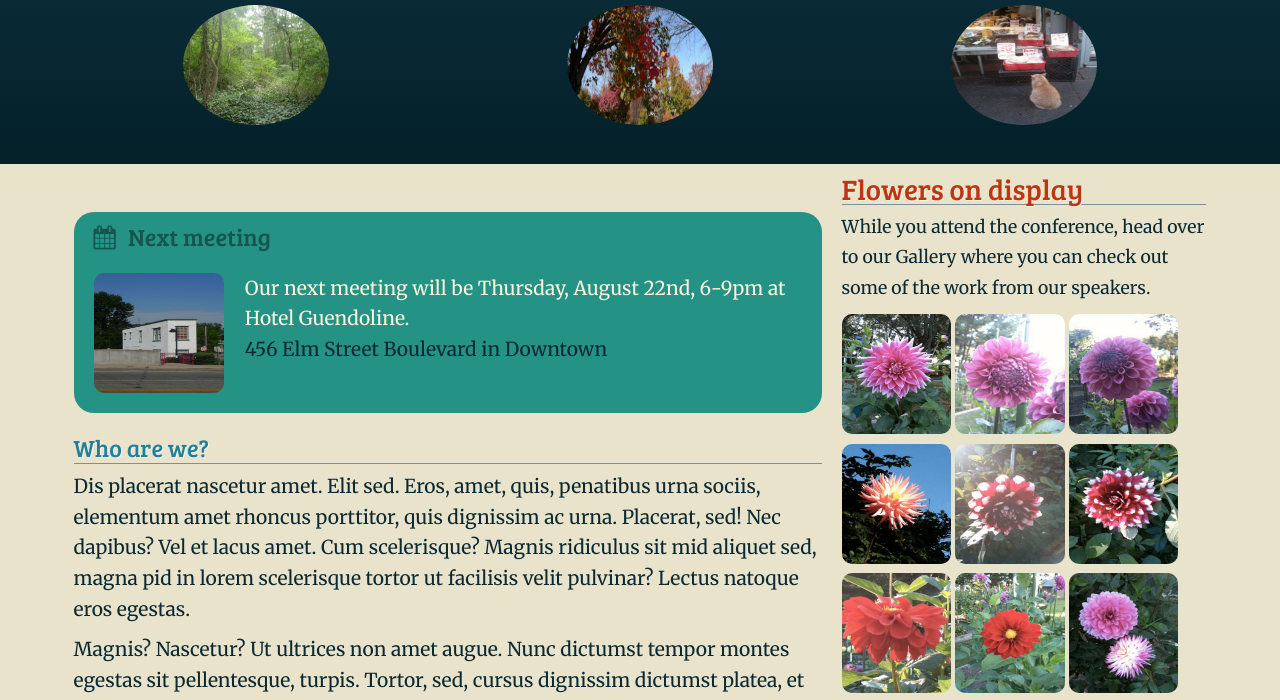
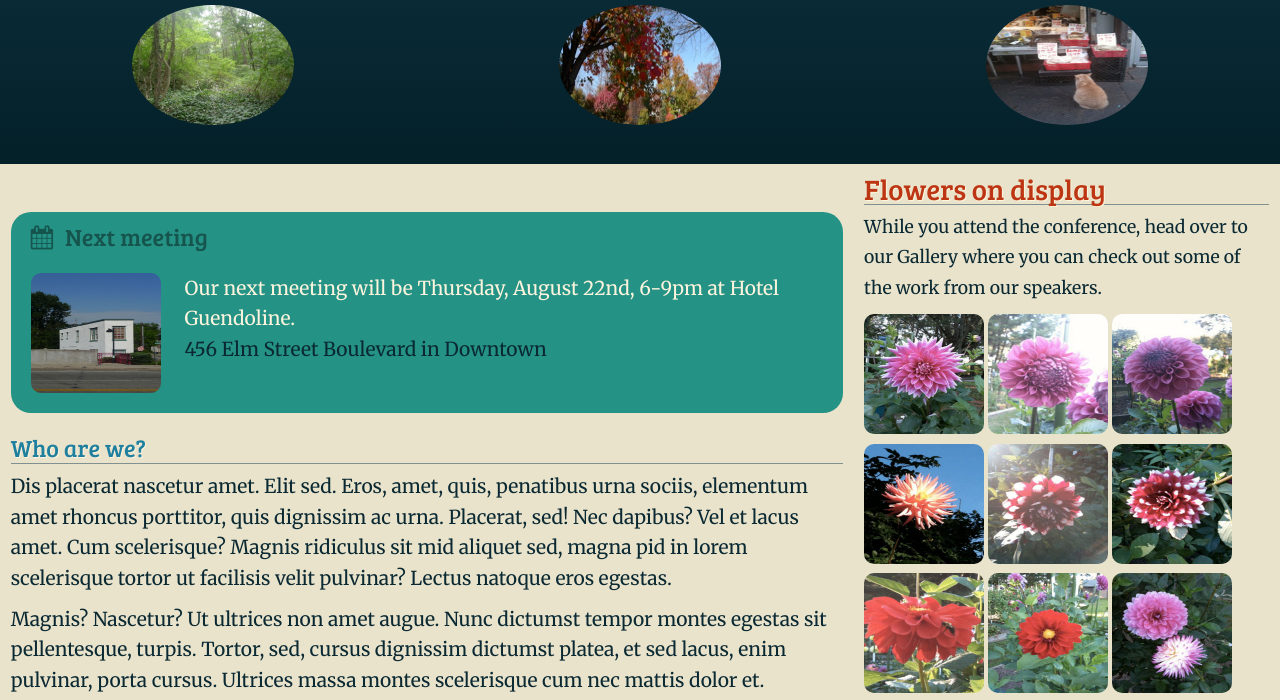
Before and after one commit to avigaildavid/naturalbeauty, a website: page index.html in a window 1280 px wide. Shown: the part 625-1325 px from the top of the page. Drawn offline with nearby package versions, Linux system fonts and the light colour scheme; files that its build step writes are made by us from their sources.

Commit message:
added mixins
started suzy 2.0 conversion and added typography mixins

```diff
--- a/assets/sass/_base.scss
+++ b/assets/sass/_base.scss
@@ -1,37 +1,44 @@
+
+// "base" partial
+
+
+
+
 @import url('http://fonts.googleapis.com/css?family=Bree+Serif|Merriweather');
 @import url('http://netdna.bootstrapcdn.com/font-awesome/4.0.3/css/font-awesome.css');
 
+
 /*setting global styles for text */
 body {
-    font-family: $font-primary;
-    font-size: 1.2rem;
+    font-family: $font-body;
+    @include rem(font-size, 1.2rem);
     line-height: 160%;
     background: $paleyellow;
     color: $darkblue;
 
 }
 #{headings()}{
-    font-family:$font-secondary;
+    font-family:$font-headline;
     font-weight: normal;
     color:$darkgray;
     @include text-shadow($paleryellow 1px 1px);
 }
 
 h1{
-    font-size: 2.2rem;
+    @include rem(font-size, 2.2rem);
     color: lighten($darkblue, 25);
     margin-bottom:.4rem;
     padding-top:10px;
 }
 h2 {
-   font-size: 1.5rem;
+   @include rem(font-size, 1.5rem);
    color: lighten($darkblue, 25);
    margin-bottom:.4rem;
    padding-top:10px;
    border-bottom:1px solid $lightgray;
 }
 h3 {
-    font-size: 1.8rem;
+    @include rem(font-size, 1.8rem);
     line-height: 60%;
     color: $orange;
 }
@@ -47,7 +54,7 @@ p {
     margin-bottom:10px;
 }
 .small {
-    font-size: 1rem;
+    @include rem(font-size, 1rem);
     color: $blue;
 }
 
--- a/assets/sass/_layout.scss
+++ b/assets/sass/_layout.scss
@@ -3,33 +3,38 @@
 
 //Susy setup ----------------------------------
 
-$total-columns  : 12;
-$column-width   : 4em;
-$gutter-width   : 1em;
-$gutter-padding : $gutter-width;
+$susy: (
+  columns: 12,
+  gutters: 1/4,
+  gutter-position: inside,
+  use-custom: (
+    rem: true,
+  )
+);
+
 
 @include border-box-sizing;
 
-$small          : 30em;
-$medium         : 47em;
-$large          : 75em;
+$small-screen-width         : 30em;
+$medium-screen-width        : 47em;
+$large-screen-width         : 75em;
 
 
 //Content --------------------------------------------
 // .layout is use to set grid breakpoints for content
 
 .layout {
-  @include container;
+  @include container($susy);
   .primary {
     margin-top:2em;
-    @include at-breakpoint($medium) {
-      @include span-columns(8, 12);
+    @include susy-breakpoint($medium-screen-width , columns) {
+      @include span(8 of 12);
 
       #nextmeeting {
         @include border-radius(20px);
         color: $paleryellow;
         margin : { top: 10px; bottom:10px; }
-        padding: 0 20px 20px 20px;
+        @include rem(padding, 0 20px 20px 20px);
         background: $cyan;
 
         h2{
@@ -49,14 +54,14 @@ $large          : 75em;
 
 //Secondary the aside-------------------------------------
   .secondary{
-    @include at-breakpoint($medium) {
-      @include span-columns(4 omega, 12); //  4 is the remainder from total cols count,  omega b/c it the last col and we want it to float to the right
-      font-size: 1.1rem;
+    @include susy-breakpoint($medium-screen-width , columns) {
+      @include span(4 of 12 last);
+        @include rem(font-size, 1.1rem);
 
-      h2{
-        font-size: 1.8rem;
-        color: $orange;
-      }
+        h2{
+          @include rem(font-size, 1.8rem);
+          color: $orange;
+        }
     }
   } //secondary
 } //layout
@@ -75,7 +80,7 @@ header {
 
   .hero{
       width:100%;
-         @include at-breakpoint($medium) {
+         @include susy-breakpoint($medium-screen-width , columns) {
          @include single-transition(all, 1s, ease-out);
          position: relative;
          display:block;
@@ -98,7 +103,7 @@ header {
             }
          } //.branding
 
-      }// medium breakpoint
+      }// medium susy-breakpoint
    } //hero
 } //header
 
@@ -107,7 +112,7 @@ header {
    background: lighten($darkblue, 15);
 
    ul.nav {
-      @include at-breakpoint($small) {
+      @include susy-breakpoint($small-screen-width , columns) {
          @include horizontal-list;
       } //small
 
@@ -150,7 +155,7 @@ header {
     padding-right: 15px;
   }
 
-  @include at-breakpoint($medium) {
+  @include susy-breakpoint($medium-screen-width , columns) {
     text-align: center;
     @include background(linear-gradient(top, lighten($darkblue, 3), $darkerblue));
     color: rgba($paleyellow, .5);
@@ -163,10 +168,10 @@ header {
 
     h2 {
       color: $green;
-      font-size: 2.6rem;
+      @include rem(font-size, 2.6rem);
       line-height: 1em;
-      @include at-breakpoint($large) {
-        font-size: 4rem;
+      @include susy-breakpoint($large-screen-width , columns) {
+        @include rem(font-size, 4rem);
         line-height: 1em;
       } //large
     } //h1
@@ -202,7 +207,7 @@ header {
     p:nth-of-type(2) {
       font-weight: 200 !important;
       text-align: left;
-      font-size: .8em;
+      @include rem(font-size, .8em);
       opacity: 0;
       line-height: 0;
       @include single-transition(all, .3s, ease-out);
@@ -210,20 +215,19 @@ header {
 
     &:hover {
       p:nth-of-type(2) {
-
         line-height: 1.5em;
         opacity: 1;
       }
     }
 
     .artist{
-      @include span-columns(4,12);
+      @include span(4 of 12);
     }
 
     .artist:nth-of-type(3) {
-      @include span-columns(4 omega, 12);
+      @include span(4 of 12 last);
     }
-  } //medium -breakpoint
+  } //medium -susy-breakpoint
 } // Featuring List
 
 
--- /dev/null
+++ b/assets/sass/_mixins.scss
@@ -0,0 +1,40 @@
+@mixin pull-quote($direction) {
+    $opposite: opposite-position($direction);
+    text-align: $opposite;
+    float: $direction;
+    margin: 0 0 .5em 0;
+    margin-#{$opposite}: 1em;
+    border-#{$opposite}: 6px solid $pink;
+    padding-#{$opposite}: 1em;
+}
+
+@mixin background-img-width-height($image){
+    background: url($image);
+    width:  image-width($image);
+    height: image-height($image);
+}
+
+
+
+
+
+
+
+
+
+
+
+
+
+
+
+
+
+
+
+
+
+
+//----------------------------------------------------------------------
+//http://hugogiraudel.com/2013/03/25/compass-extensions/
+//
--- /dev/null
+++ b/assets/sass/_typescale.scss
@@ -0,0 +1,194 @@
+
+//Creating the type scale w/ Modular Scale ---------------------------------------------------------------------
+
+// Use places holders below to get all the mixin goodness :)
+// also see dev notes at the bottom of the page
+
+
+
+
+// set up for fonts use placeholder not vars
+
+$tiny-font-size      : 10px;
+$tiny-font-leading   : 0.75;
+
+$small-font-size     : 14px;
+$small-font-leading  : 0.75;
+
+$base-font-size      : 18px;
+$base-font-leading   : 1;
+
+$medium-font-size    : 24px;
+$medium-font-leading : 1.25;
+
+$large-font-size     : 32px;
+$large-font-leading  : 1.25;
+
+$xlarge-font-size    : 43px;
+$xlarge-font-leading : 1.5;
+
+
+@mixin typeSize($size) {
+  @if $size == "tiny" {
+    @include adjust-font-size-to($tiny-font-size);
+    @include adjust-leading-to($tiny-font-leading);
+  }
+
+  @if $size == "small" {
+    @include adjust-font-size-to($small-font-size);
+    @include adjust-leading-to($small-font-leading);
+  }
+
+  @if $size == "base" {
+    @include adjust-font-size-to($base-font-size);
+    @include adjust-leading-to($base-font-leading);
+  }
+
+  @if $size == "medium" {
+    @include adjust-font-size-to($medium-font-size);
+    @include adjust-leading-to($medium-font-leading);
+  }
+
+  @if $size == "large" {
+    @include adjust-font-size-to($large-font-size);
+    @include adjust-leading-to($large-font-leading);
+  }
+
+  @if $size == "xlarge" {
+    @include adjust-font-size-to($xlarge-font-size);
+    @include adjust-leading-to($xlarge-font-leading);
+  }
+}
+
+
+// Responsive version ---------------------------------------------------------------
+
+@mixin responsiveTypeSize($size) {
+
+  @if $size == "tiny" {
+    @include adjust-font-size-to($tiny-font-size, $tiny-font-leading);
+  }
+
+  @if $size == "small" {
+    @include adjust-font-size-to($tiny-font-size, $tiny-font-leading);
+
+    @include breakpoint($small-screen-width) {
+      @include adjust-font-size-to($tiny-font-size, $tiny-font-leading);
+    }
+  }
+
+  @if $size == "base" {
+    @include adjust-font-size-to($small-font-size, $small-font-leading);
+
+    @include breakpoint($small-screen-width) {
+      @include adjust-font-size-to($base-font-size, $base-font-leading);
+    }
+  }
+
+  @if $size == "medium" {
+    @include adjust-font-size-to($base-font-size, $base-font-leading);
+
+    @include breakpoint($small-screen-width) {
+      @include adjust-font-size-to($medium-font-size, $medium-font-leading);
+    }
+  }
+
+  @if $size == "large" {
+    @include adjust-font-size-to($medium-font-size, $medium-font-leading);
+
+    @include breakpoint($small-screen-width) {
+      @include adjust-font-size-to($large-font-size, $large-font-leading);
+    }
+  }
+
+  @if $size == "xlarge" {
+    @include adjust-font-size-to($large-font-size, $large-font-leading);
+
+    @include breakpoint($small-screen-width) {
+      @include adjust-font-size-to($xlarge-font-size, $xlarge-font-leading);
+    }
+  }
+
+}
+
+
+// ------------------------------------------------------------------------------------------
+//  USE THESE
+//  PLEASE :) Placeholder are created using defaults + mixins
+// ------------------------------------------------------------------------------------------
+
+
+// % = placeholders for Type size variants no breakpoints
+
+%t-tiny         { @include typeSize(tiny);   }
+%t-small        { @include typeSize(small);  }
+%t-base         { @include typeSize(base);   }
+%t-medium       { @include typeSize(medium); }
+%t-large        { @include typeSize(large);  }
+%t-xlarge       { @include typeSize(xlarge); }
+
+
+// % = placeholders for Type size variants with breakpoints
+
+%t-rs-tiny         { @include responsiveTypeSize(tiny);   }
+%t-rs-small        { @include responsiveTypeSize(small);  }
+%t-rs-base         { @include responsiveTypeSize(base);   }
+%t-rs-medium       { @include responsiveTypeSize(medium); }
+%t-rs-large        { @include responsiveTypeSize(large);  }
+%t-rs-xlarge       { @include responsiveTypeSize(xlarge); }
+
+// % = placeholders for Type weights
+
+%t-ultrastrong  { font-weight: 900; }
+%t-strong       { font-weight: 700; }
+%t-regular      { font-weight: 400; }
+%t-light        { font-weight: 300; }
+%t-ultralight   { font-weight: 200; }
+
+
+// ------------------------------------------------------------------------------------------
+
+
+// Dev Notes ----------------------------------------------------------------------------
+
+//mixin  with breakpoints we drop the font size  to prev var as the default in the typeSize mixin
+// but if it is a small screen up the font. Below it is explained :
+
+// size tiny   uses tiny   font as default no breakpoint
+// size small  uses tiny   font as default for small screens
+// size base   uses small  font as default for small screens up font to base
+// size medium uses base   font as default for small screens up font to medium
+// size large  uses medium font as default for small screens up font to large
+// size xlarge uses large  font as default for small screens up font to xlarge
+
+//---------------------
+
+// Place holder Notes
+
+// if you want @extend using a class as a hook not ideal but its an option.
+// element { @extend .t-size; }
+// will output .t-size , element { size values }
+
+// Type — example use case
+// #{headings(4)} {  margin: 0; }
+
+// h1 { @extend %t-xlarge; }
+// h2 { @extend %t-large;  }
+// h3 { @extend %t-medium; }
+// h4 { @extend %t-base;   }
+
+// p         {  @extend %t-base; @extend %t-light; }
+// small     { @extend %t-small; }
+// strong, b { @extend %t-strong; }
+
+//class version
+// and additionally the classes for every size.
+
+// .t-tiny         { @include typeSize(tiny);   }
+// .t-small        { @include typeSize(small);  }
+// .t-base         { @include typeSize(base);   }
+// .t-medium       { @include typeSize(medium); }
+// .t-large        { @include typeSize(large);  }
+// .t-xlarge       { @include typeSize(xlarge); }
+
+// all this is from https://medium.com/typography/34fe2f1d2c02
--- a/assets/sass/_variables.scss
+++ b/assets/sass/_variables.scss
@@ -1,3 +1,28 @@
+
+// Fonts etc. --------------------------------------------------------------------------------
+$font-body       : Merriweather, serif;
+$font-headline   : Bree Serif, serif;
+
+
+// common font stacks
+
+$times-new-roman : "Times New Roman", Times, Georgia, "DejaVu Serif", serif;
+$times           : Times, "Times New Roman", Georgia, "DejaVu Serif", serif;
+$georgia         : Georgia, "Times New Roman", "DejaVu Serif", serif;
+
+$verdana         : Verdana, Tahoma, "DejaVu Sans", sans-serif;
+$tahoma          : Tahoma, Verdana, "DejaVu Sans", sans-serif;
+$helvetica       : Helvetica, Arial, "Nimbus Sans L", sans-serif;
+$arial           : Arial, Helvetica, "Nimbus Sans L", sans-serif;
+
+$courier         : "Courier New", "DejaVu Sans Mono", monospace, sans-serif;
+
+// -------------------------------------------------------------------------------------------
+
+//Font sizes are set in _typescale.scss
+
+// Colors, etc. ----------------------------------------------------------------------
+
 $lightgray      : #819090;
 $gray           : #708284;
 $mediumgray     : #536870;
@@ -16,7 +41,16 @@ $cyan           : #259286;
 $green          : #738A05;
 
 
-$font-primary: Merriweather, serif;
-$font-secondary: Bree Serif, serif;
+
 
 $default-border-radius : 10px;
+
+
+// Legacy IE support ----------------------------------------------------------------------
+
+$legacy-support-for-ie6: false;
+$legacy-support-for-ie7: false;
+$legacy-support-for-ie8: true;
+
+// To turn on support for IE6 or IE7, set those variables to true.
+// the documentation at http://compass-style.org/reference/compass/support/
--- a/assets/sass/styles.scss
+++ b/assets/sass/styles.scss
@@ -1,6 +1,9 @@
+
 @import "compass";
 @import "compass/reset";
+@import "compass/support";
 @import "susy";
+@import "breakpoint";
 
 @import "variables";
 @import "base";
```
Also changed, not shown: gruntfile.js (+6 -17 lines), assets/js/script.js (line endings or trailing spaces), build/css/styles.css, 2 other files.
